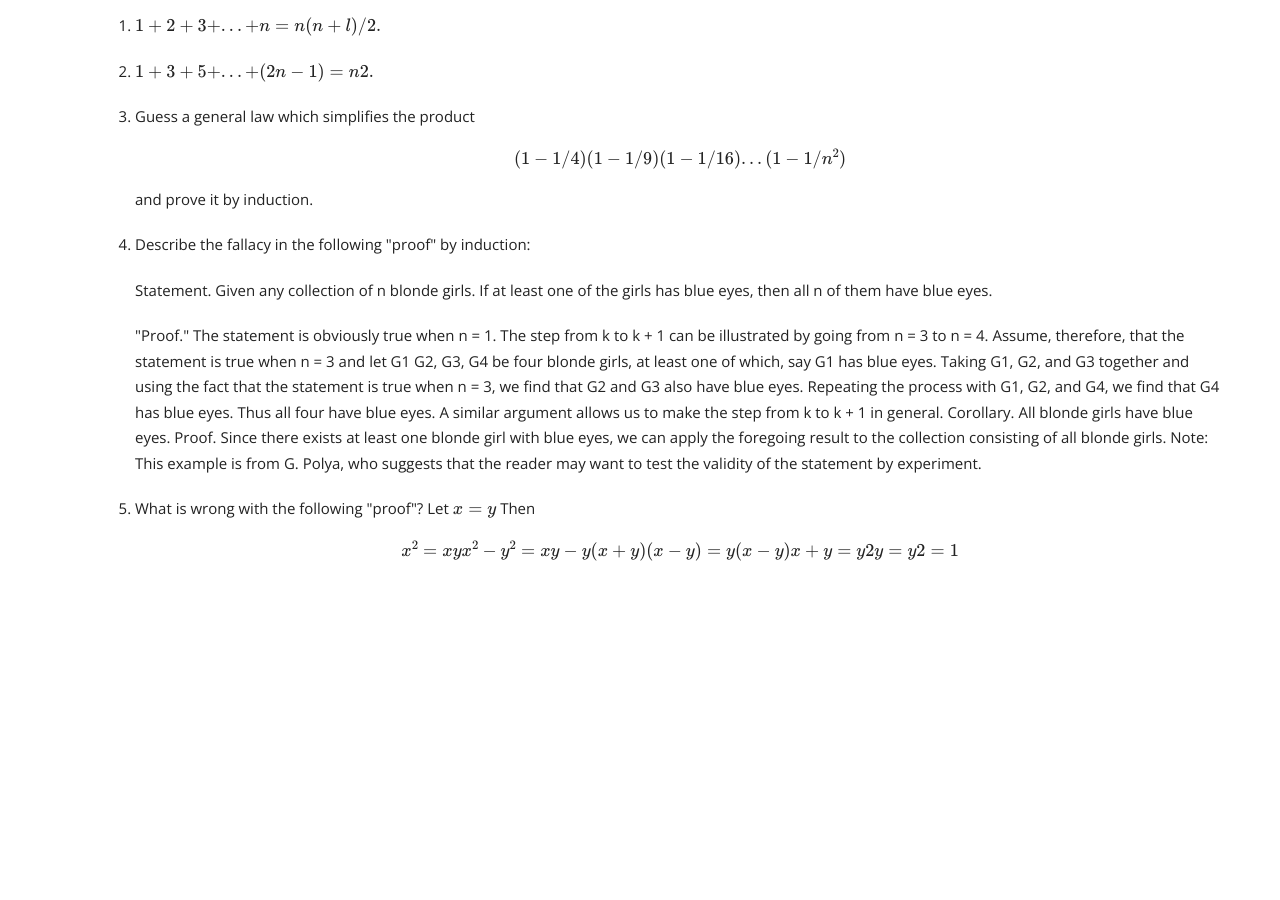
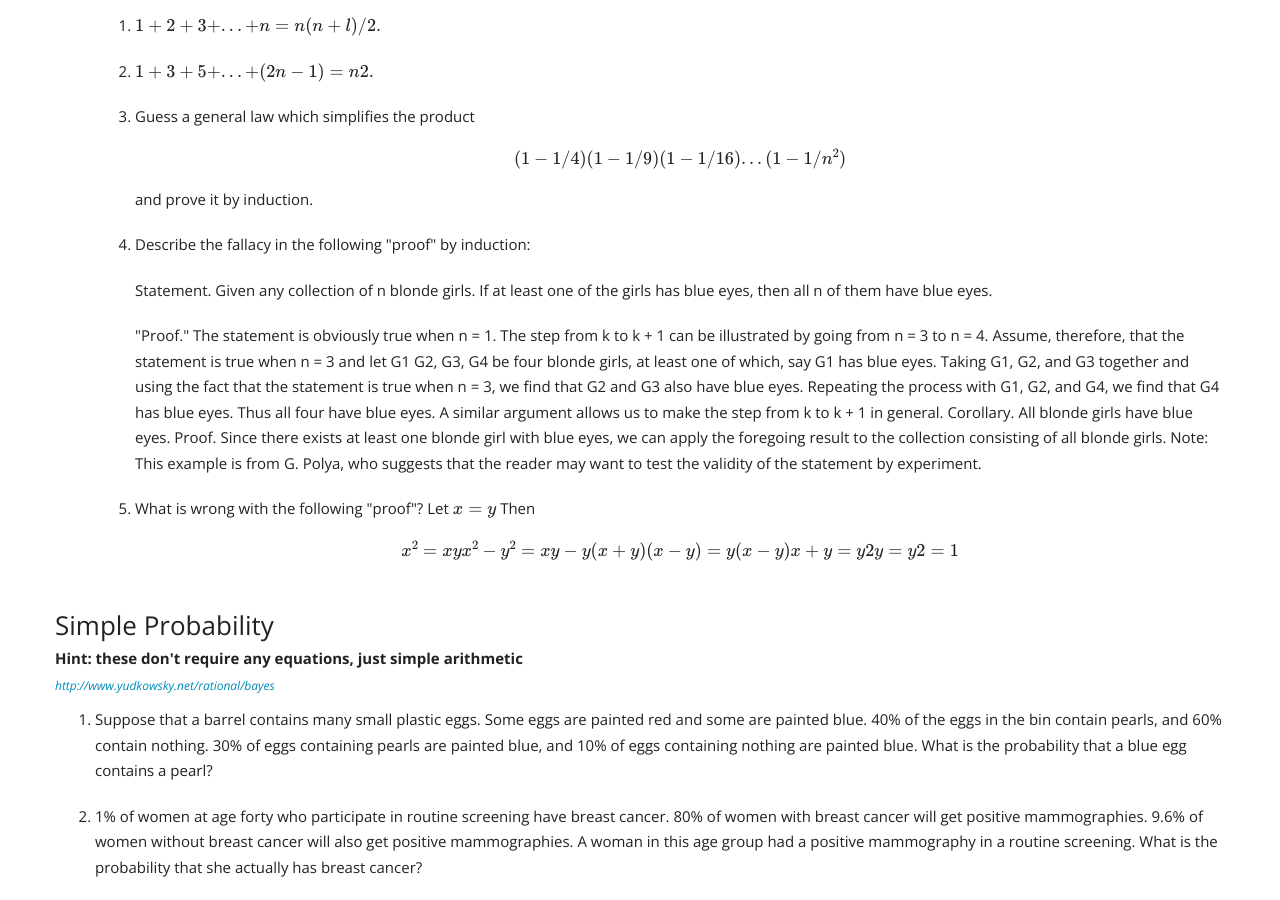
Before and after one commit to Bhashit/bhashit.github.io, a Jekyll site: the page exercises/index.html, which Jekyll copies as it is, in a window 1280 px wide and 900 px high, scrolled down 1030 px. Built offline with Jekyll 4.4.1, drawn with Linux system fonts in a browser that asks for light colours; formulas are drawn with MathJax 3; before the commit the page ends 1611 px from its top, so only the background shows below that.

Commit message:
Added two more exercises

```diff
--- a/exercises/index.html
+++ b/exercises/index.html
@@ -183,6 +183,36 @@
 
             </ol>
         </div>
+        <div class="row">
+            <h3>Simple Probability</h3>
+            <p>
+                <strong>Hint: these don't require any equations, just simple arithmetic</strong>
+                <br />
+                <cite><small><a href="http://www.yudkowsky.net/rational/bayes">http://www.yudkowsky.net/rational/bayes</a></small></cite>
+            </p>
+            <ol>
+                <li>
+                    <p>
+                        Suppose that a barrel contains many small
+                        plastic eggs.  Some eggs are painted red and
+                        some are painted blue.  40% of the eggs in the
+                        bin contain pearls, and 60% contain nothing.
+                        30% of eggs containing pearls are painted
+                        blue, and 10% of eggs containing nothing are
+                        painted blue.  What is the probability that a
+                        blue egg contains a pearl?
+                    </p>
+                </li>
+                <li>
+                    <p>
+                        1% of women at age forty who participate in routine screening have breast cancer.
+                        80% of women with breast cancer will get positive mammographies.  9.6% of women without breast
+                        cancer will also get positive mammographies.  A woman in this age group had a positive mammography
+                        in a routine screening.  What is the probability that she actually has breast cancer?
+                    </p>
+                </li>
+            </ol>
+        </div>
       </div>
       <script type="text/x-mathjax-config">
           MathJax.Hub.Config({tex2jax: {inlineMath: [['##','##'], ['\\(','\\)']]}});
```
